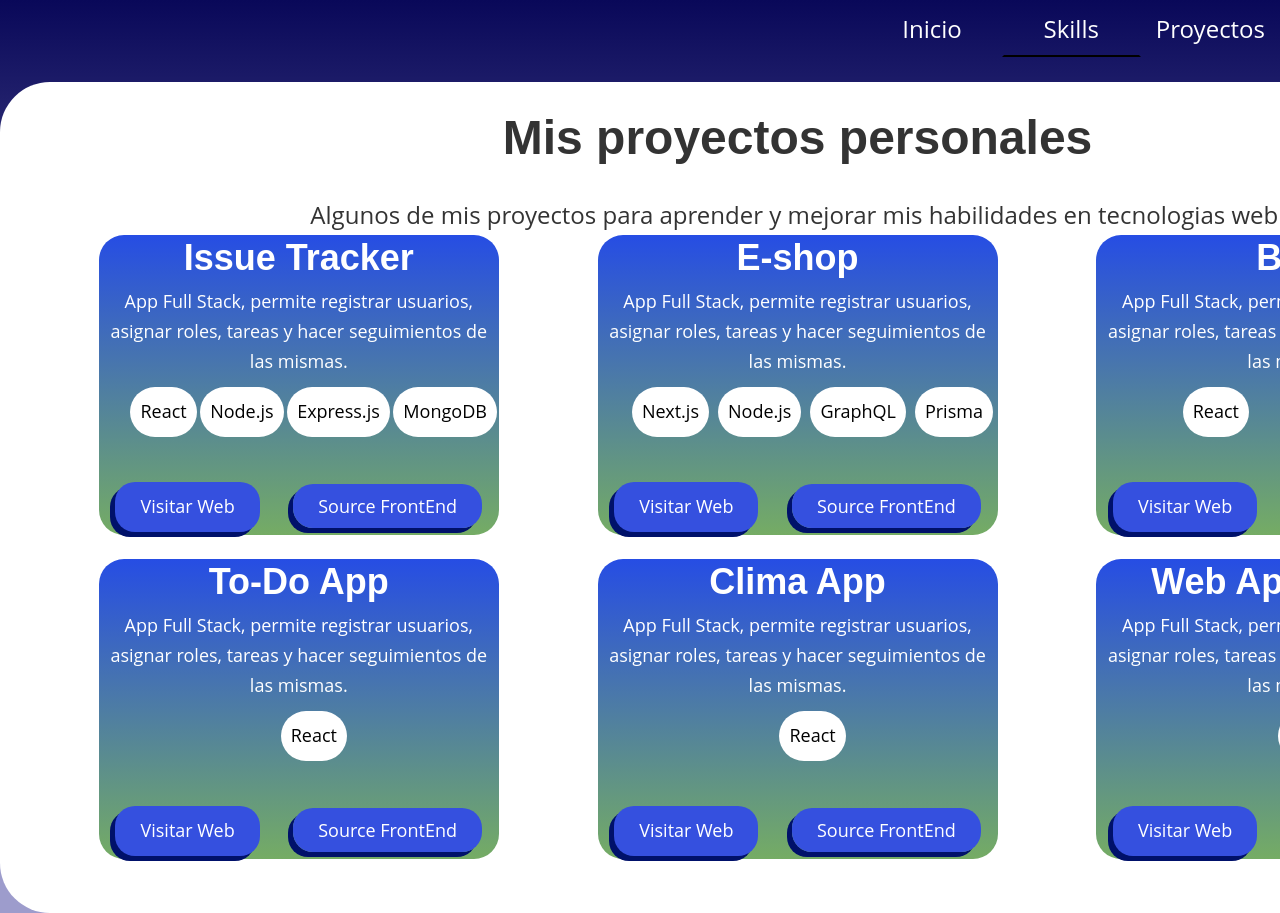
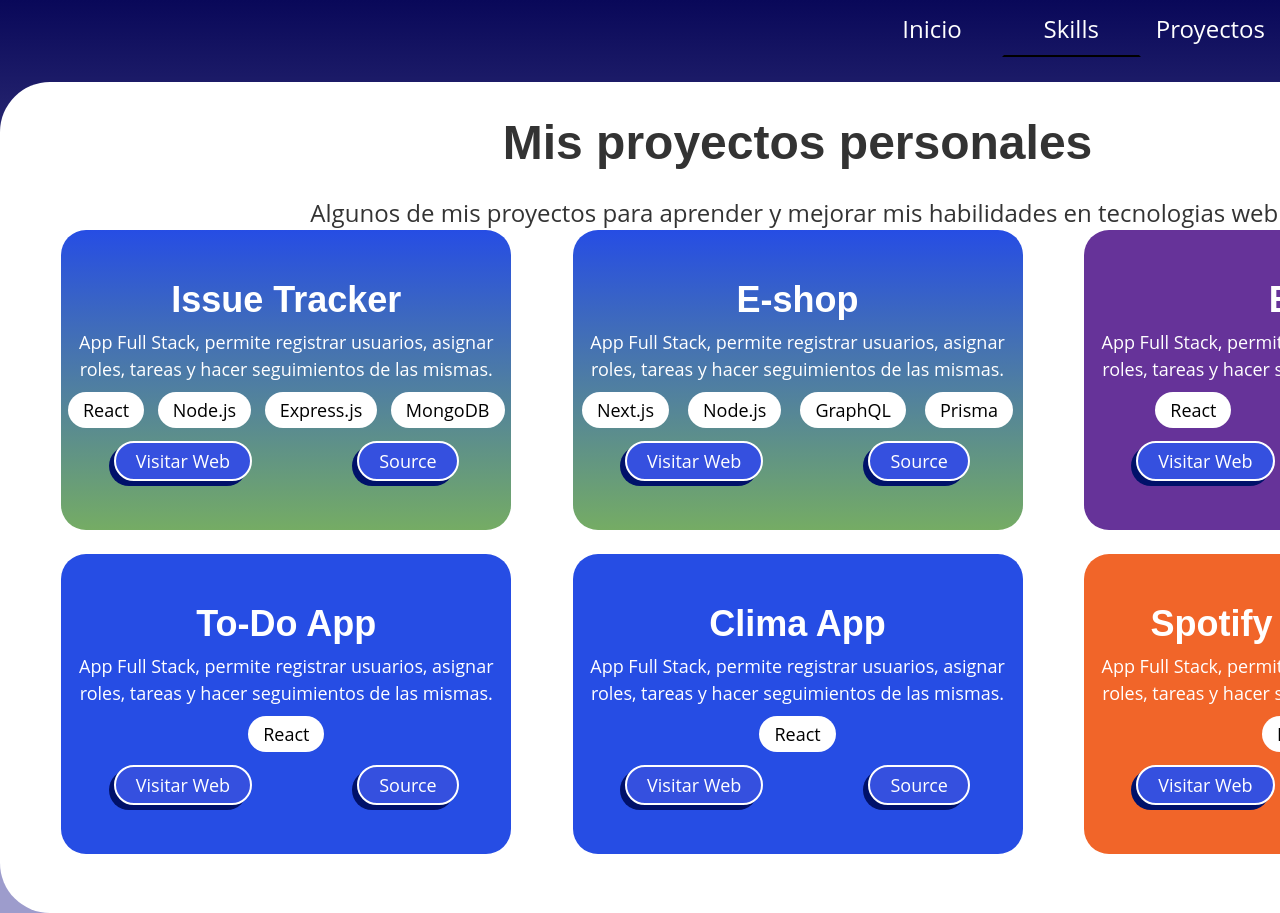
Before and after one commit to ibejarano/mi-pagina-personal, a Gatsby site: page /work in a window 1280 px wide. Shown: the top 913 px of the page. Built offline with nearby package versions, Linux system fonts and the light colour scheme; Gatsby itself is replaced by a stand-in of ours; some packages are replaced by stand-ins of ours.

Commit message:
finish work style layout

```diff
--- a/src/components/Layout/layout.css
+++ b/src/components/Layout/layout.css
@@ -1,6 +1,3 @@
-* {
-  font-family: "Open Sans", sans-serif;
-}
 html,
 body {
   margin: 0;
--- a/src/data/work.json
+++ b/src/data/work.json
@@ -8,7 +8,7 @@
       {
         "name": "Issue Tracker",
         "stack": {
-          "type": "Full Stack",
+          "type": "full-stack",
           "techs": [ "React","Node.js", "Express.js", "MongoDB"]
         },
         "description": "App Full Stack, permite registrar usuarios, asignar roles, tareas y hacer seguimientos de las mismas.",
@@ -17,7 +17,7 @@
       {
         "name": "E-shop",
         "stack": {
-          "type": "Full Stack",
+          "type": "full-stack",
           "techs": ["Next.js", "Node.js", "GraphQL", "Prisma"]
         },
         "description": "App Full Stack, permite registrar usuarios, asignar roles, tareas y hacer seguimientos de las mismas.",
@@ -26,7 +26,7 @@
       {
         "name": "Blog",
         "stack": {
-          "type": "Front-End",
+          "type": "gatsby",
           "techs": ["React", "Gatsby"]
         },
         "description": "App Full Stack, permite registrar usuarios, asignar roles, tareas y hacer seguimientos de las mismas.",
@@ -35,7 +35,7 @@
       {
         "name": "To-Do App",
         "stack": {
-          "type": "Front-End",
+          "type": "react",
           "techs": ["React"]
         },
         "description": "App Full Stack, permite registrar usuarios, asignar roles, tareas y hacer seguimientos de las mismas.",
@@ -44,17 +44,17 @@
       {
         "name": "Clima App",
         "stack": {
-          "type": "Front-End",
+          "type": "react",
           "techs": ["React"]
         },
         "description": "App Full Stack, permite registrar usuarios, asignar roles, tareas y hacer seguimientos de las mismas.",
         "techDetails": ["Gatsby", "React", "Styled components", "Gatsby Plugins"]
       },
       {
-        "name": "Web Apps Varias",
+        "name": "Spotify to Youtube",
         "stack": {
-          "type": "Front-End",
-          "techs": ["React"]
+          "type": "various",
+          "techs": ["Node.js"]
         },
         "description": "App Full Stack, permite registrar usuarios, asignar roles, tareas y hacer seguimientos de las mismas.",
         "techDetails": ["Varias"]
--- a/src/pages/work.js
+++ b/src/pages/work.js
@@ -5,7 +5,7 @@ import "../styles/work.css"
 
 function CardWork({work}){
   return(
-    <div className="card-work-container">
+    <div className={`card-work-container ${work.stack.type}`}>
       <h1 className="card-work-title">{work.name}</h1>
       <p className="card-work-text">{work.description}</p>
       <ul className="card-work-stack">
@@ -13,9 +13,7 @@ function CardWork({work}){
       </ul>
       <div className="card-work-links">
         <a href="https://www.google.com.ar">Visitar Web</a>
-        <div className="card-work-source">
-          <a href="https://www.google.com.ar">Source FrontEnd</a>
-        </div>
+        <a href="https://www.google.com.ar">Source</a>
       </div>
 
     </div>
@@ -51,6 +49,7 @@ export const query = graphql`
         name
         description
         stack {
+          type
           techs
         }
         techDetails
--- a/src/styles/work.css
+++ b/src/styles/work.css
@@ -20,15 +20,27 @@
   justify-content: space-evenly;
 }
 
+
 .card-work-container {
   display: flex;
   margin-bottom: 24px;
   flex-flow: column nowrap;
   justify-content: center;
-  max-width: 400px;
+  max-width: 450px;
   height: 300px;
   border-radius: 25px;
+}
+.card-work-container.full-stack {
   background: linear-gradient(180deg, #264DE4 0%, #75AC64 100%);
+}
+.card-work-container.react {
+  background: #264DE4;
+}
+.card-work-container.gatsby {
+  background: #663399;
+}
+.card-work-container.various {
+  background: #F16529;
 }
 
 .card-work-title {
@@ -50,13 +62,14 @@
   display: flex;
   flex-flow: row wrap;
   justify-content: space-around;
+  margin: 0;
 }
 
 .card-work-stack-tech {
   background: white;
   color: black;
   border-radius: 25px;
-  padding: 10px;
+  padding: 5px 15px;
 }
 
 .card-work-links {
@@ -66,15 +79,22 @@
 }
 
 .card-work-source  {
-  margin: auto 0;
+  margin: auto;
+  width:100%;
+  display: flex;
+  flex-flow: column nowrap;
+}
 
+.card-work-source a  {
+  width: 200px;
 }
 
 .card-work-links a{
   text-decoration: none;
   color: white;
   background: #3550DF;
-  padding: 10px 25px;
+  padding: 5px 20px;
+  border: 2px solid white;
   border-radius: 20px;
   box-shadow: -5px 5px #00116A;
 }
--- a/src/utils/typography.js
+++ b/src/utils/typography.js
@@ -2,9 +2,11 @@ import Typography from 'typography';
 
 const typography = new Typography({
   baseFontSize: "18px",
-  baseLineHeight: 1.666,
-  headerFontFamily: ["Avenir Next", "sans-serif"],
-  bodyFontFamily: ["Georgia", "serif"],
+  baseLineHeight: 1.45,
+  headerFontFamily: ["Playfair Display","sans-serif"],
+  bodyFontFamily: ["Roboto","sans-serif"],
 })
 
+typography.injectStyles();
+
 export default typography
```
